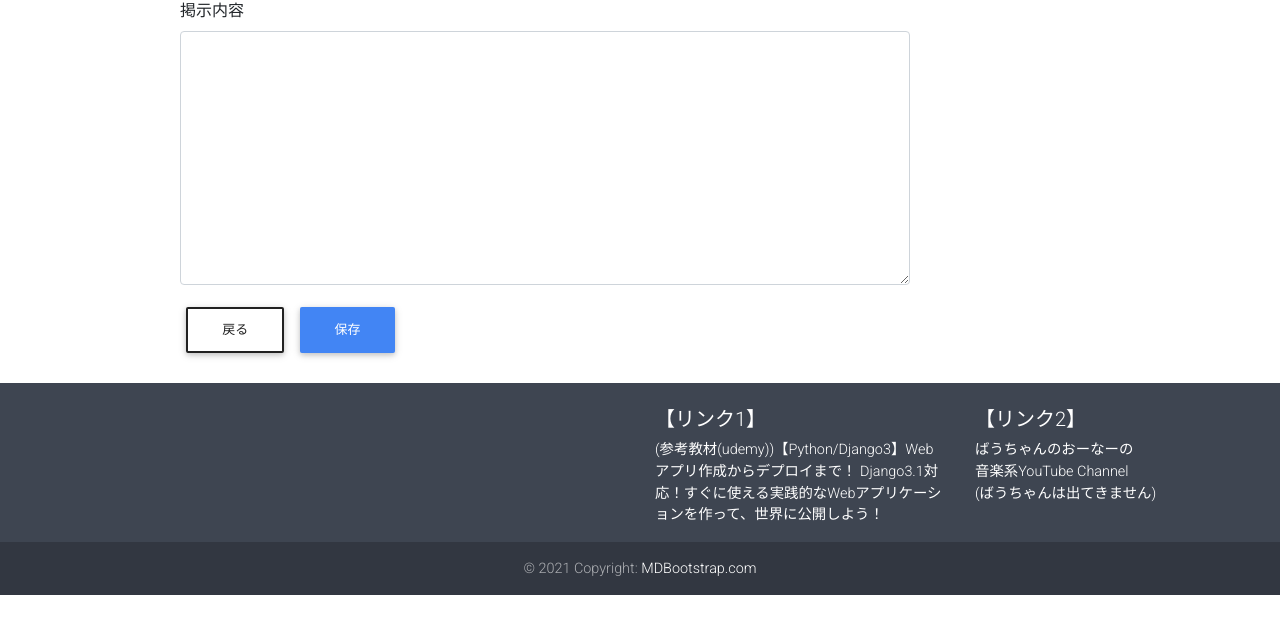
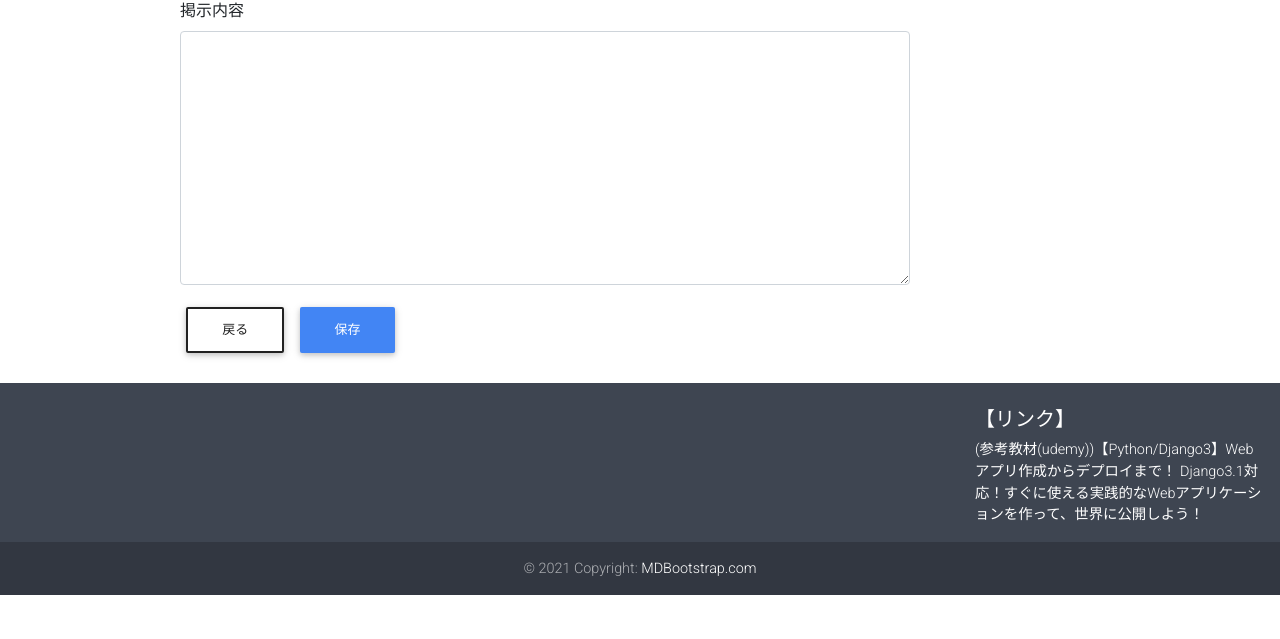
Before and after one commit to mkw3Kakuninyou/otameshi_django, a Django app: page /bbs_create in a window 1280 px wide. Shown: the part 161-800 px from the top of the page. Run offline with Django 3.2, Linux system fonts and the light colour scheme; the visitor is signed in with stand-in values (Sample User, id 1); data comes from the database, SQL or seed files in the repository; data that the repository does not hold is empty; some libraries are stand-ins or nearby versions.

Commit message:
Add files via upload

```diff
--- a/myapp/templates/myapp/base.html
+++ b/myapp/templates/myapp/base.html
@@ -194,10 +194,10 @@
                 <hr class="clearfix w-100 d-md-none pb-3">
 
                 <!-- Grid column -->
-                <div class="col-md-3 mb-md-0 mb-3">
+                <div class="col-md-3 offset-md-3">
 
                     <!-- Links -->
-                    <h5 class="text-uppercase">【リンク1】</h5>
+                    <h5 class="text-uppercase">【リンク】</h5>
                         <ul class="list-unstyled">
                             <li>
                                 <h10><a href="https://www.udemy.com/course/web_django_ver3/">(参考教材(udemy))【Python/Django3】Webアプリ作成からデプロイまで！
@@ -216,34 +216,6 @@ Django3.1対応！すぐに使える実践的なWebアプリケーションを
                         </ul>
                         {% endcomment %}
                 </div>
-                <!-- Grid column -->
-
-                <!-- Grid column -->
-
-                <div class="col-md-3 mb-md-0 mb-3">
-
-                    <!-- Links -->
-                    <h5 class="text-uppercase">【リンク2】</h5>
-
-                    <ul class="list-unstyled">
-                        <li>
-                            <h10><a href="https://www.youtube.com/watch?v=xB8KCIEn3CM">ばうちゃんのおーなーの<br>音楽系YouTube Channel<br>(ばうちゃんは出てきません)</a></h10>
-                        </li>
-                        {% comment %}
-                        <li>
-                            <a href="#">Link 2</a>
-                        </li>
-                        <li>
-                            <a href="#!">Link 3</a>
-                        </li>
-                        <li>
-                            <a href="#!">Link 4</a>
-                        </li>
-                        {% endcomment %}
-                    </ul>
-
-                </div>
-
                 <!-- Grid column -->
 
             </div>
```
